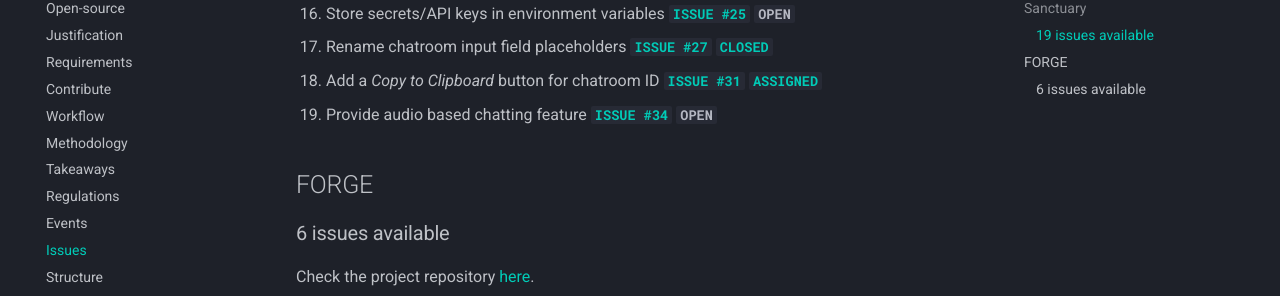
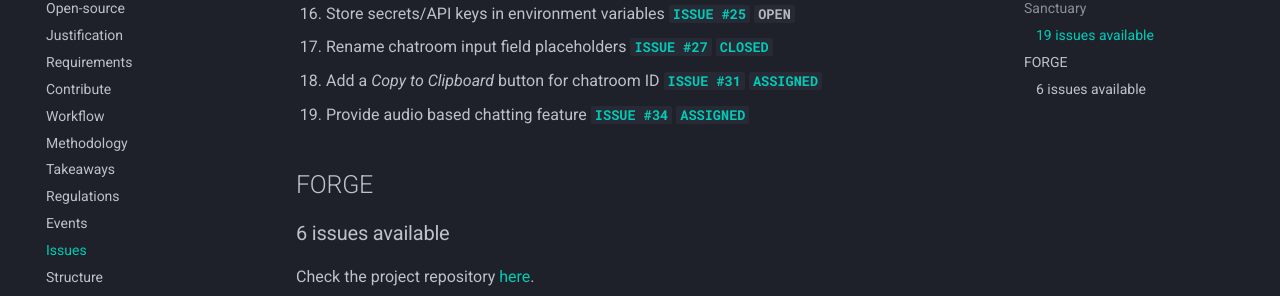
Before and after one commit to astrosonic/community-website, an MkDocs documentation site: the page built from docs/probs.md, in a window 1280 px wide and 900 px high, scrolled down 1241 px. Shown: the part 154-450 px from the top of the window. Built offline with MkDocs 1.6.1 and Material for MkDocs 9.7.7, drawn with Linux system fonts in a browser that asks for light colours.

Commit message:
Issue assigned to Sohan Patil

```diff
--- a/docs/probs.md
+++ b/docs/probs.md
@@ -43,7 +43,7 @@ Check the project repository [here](https://github.com/astrosonic/sanctuary/).
 16. Store secrets/API keys in environment variables [**`ISSUE #25`**](https://github.com/astrosonic/sanctuary/issues/25) **`OPEN`**
 17. Rename chatroom input field placeholders [**`ISSUE #27`**](https://github.com/astrosonic/sanctuary/issues/27) [**`CLOSED`**](https://github.com/astrosonic/sanctuary/pull/30)
 18. Add a *Copy to Clipboard* button for chatroom ID [**`ISSUE #31`**](https://github.com/astrosonic/sanctuary/issues/31) [**`ASSIGNED`**](https://github.com/astrosonic/sanctuary/issues/31)
-19. Provide audio based chatting feature [**`ISSUE #34`**](https://github.com/astrosonic/sanctuary/issues/34) **`OPEN`**
+19. Provide audio based chatting feature [**`ISSUE #34`**](https://github.com/astrosonic/sanctuary/issues/34) [**`ASSIGNED`**]((https://github.com/astrosonic/sanctuary/issues/34))
 
 ## FORGE
 
```
